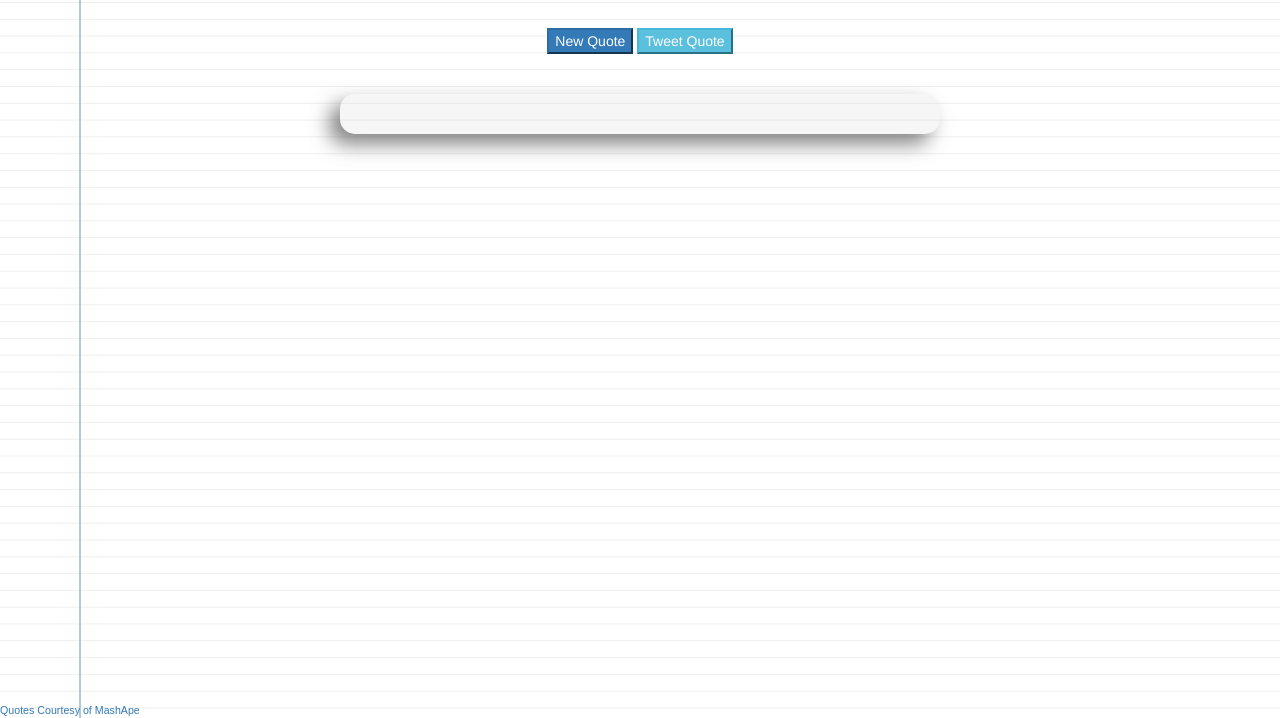
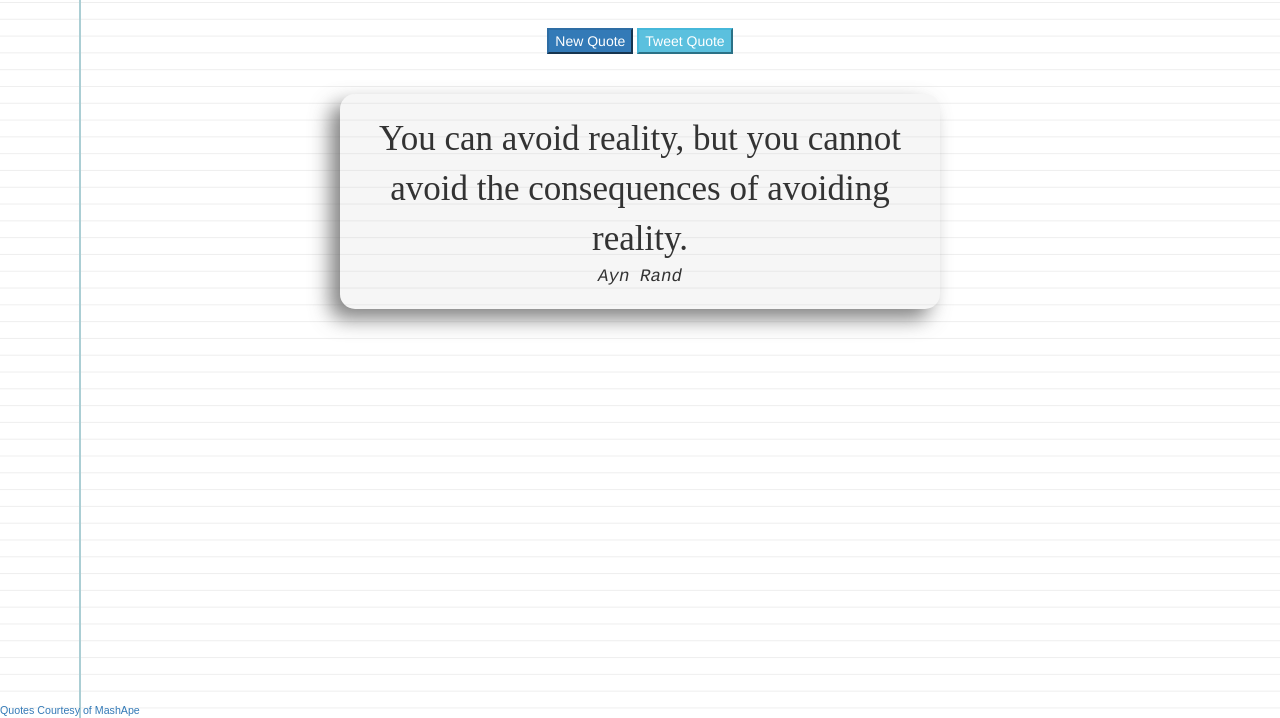
Before and after one commit to jckhang/filmquote, a plain HTML site: page index.html in a window 1280 px wide. Shown: the part 82-800 px from the top of the page. Drawn offline with nearby package versions, Linux system fonts and the light colour scheme; no server answers.

Commit message:
Fix jquery

```diff
--- a/index.html
+++ b/index.html
@@ -31,7 +31,7 @@ Random quotes from MashApe API
   <div id='author'></div>
 </div>
 <div class = link><a href="https://www.mashape.com/andruxnet/random-famous-quotes" target="MashApe">Quotes Courtesy of MashApe</a><div>
-
+      <script src='http://cdnjs.cloudflare.com/ajax/libs/jquery/2.1.3/jquery.min.js'></script>
         <script src="js/index.js"></script>
 
 
```
